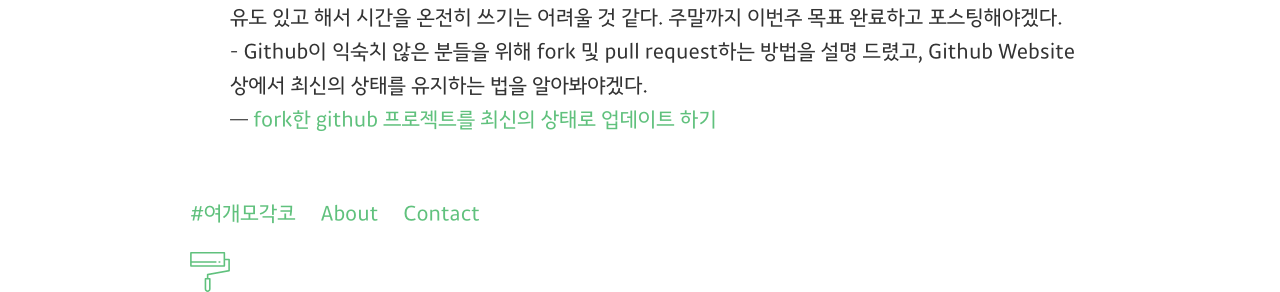
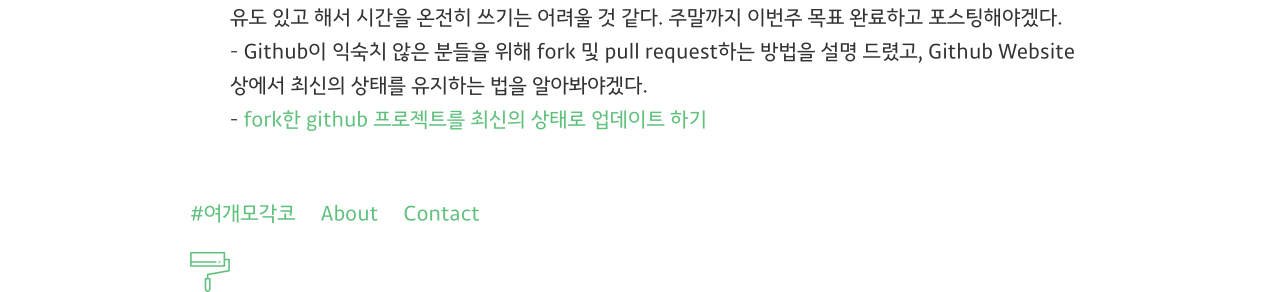
Before and after one commit to yeogaemogaco/retrospective-2nd, a Jekyll site: the page built from _posts/2017-11-04-kaylais.md, in a window 1280 px wide. Shown: the part 1531-1823 px from the top of the page. Built offline with Jekyll 4.4.1, drawn with Linux system fonts in a browser that asks for light colours.

```diff
--- a/_posts/2017-11-04-kaylais.md
+++ b/_posts/2017-11-04-kaylais.md
@@ -38,4 +38,4 @@ date: 2017-11-11 20:58
 - 회고
  -- 읽어오지는 못했고, 오늘 최대한 이 목표를 완료하려고 한다. 오늘은 킥오프 때 불참하신 분들의 목표 공유도 있고 해서 시간을 온전히 쓰기는 어려울 것 같다. 주말까지 이번주 목표 완료하고 포스팅해야겠다.
  -- Github이 익숙치 않은 분들을 위해 fork 및 pull request하는 방법을 설명 드렸고, Github Website상에서 최신의 상태를 유지하는 법을 알아봐야겠다.
-  --- [fork한 github 프로젝트를 최신의 상태로 업데이트 하기](https://kaylais.github.io/blog/git/2017/11/11/keeping-a-fork-up-to-date/)
+ -- [fork한 github 프로젝트를 최신의 상태로 업데이트 하기](https://kaylais.github.io/blog/git/2017/11/11/keeping-a-fork-up-to-date/)
```
